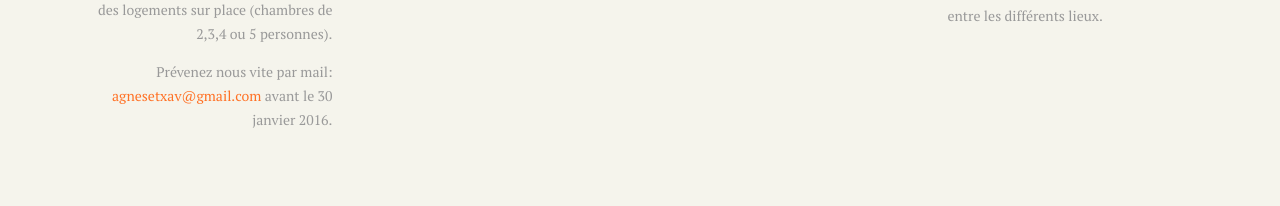
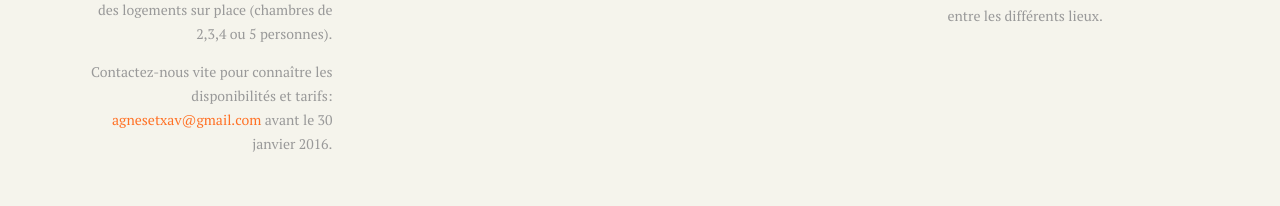
Before and after one commit to agnes-xavier/agnes-xavier.github.io, a plain HTML site: page index.html in a window 1280 px wide. Shown: the part 3889-4095 px from the top of the page. Drawn offline with nearby package versions, Linux system fonts and the light colour scheme; some packages are replaced by stand-ins of ours; a web font is replaced by a local one.

Commit message:
text change

```diff
--- a/index.html
+++ b/index.html
@@ -367,8 +367,8 @@
 
 
 						<p>
-                                                Prévenez nous vite
-                                                par mail:
+                                                Contactez-nous vite
+                                                pour connaître les disponibilités et tarifs:
                                                 <a href="mailto:agnesetxav@gmail.com" target="_blank">agnesetxav@gmail.com</a>
                                                 avant le 30 janvier 2016.
 
```
